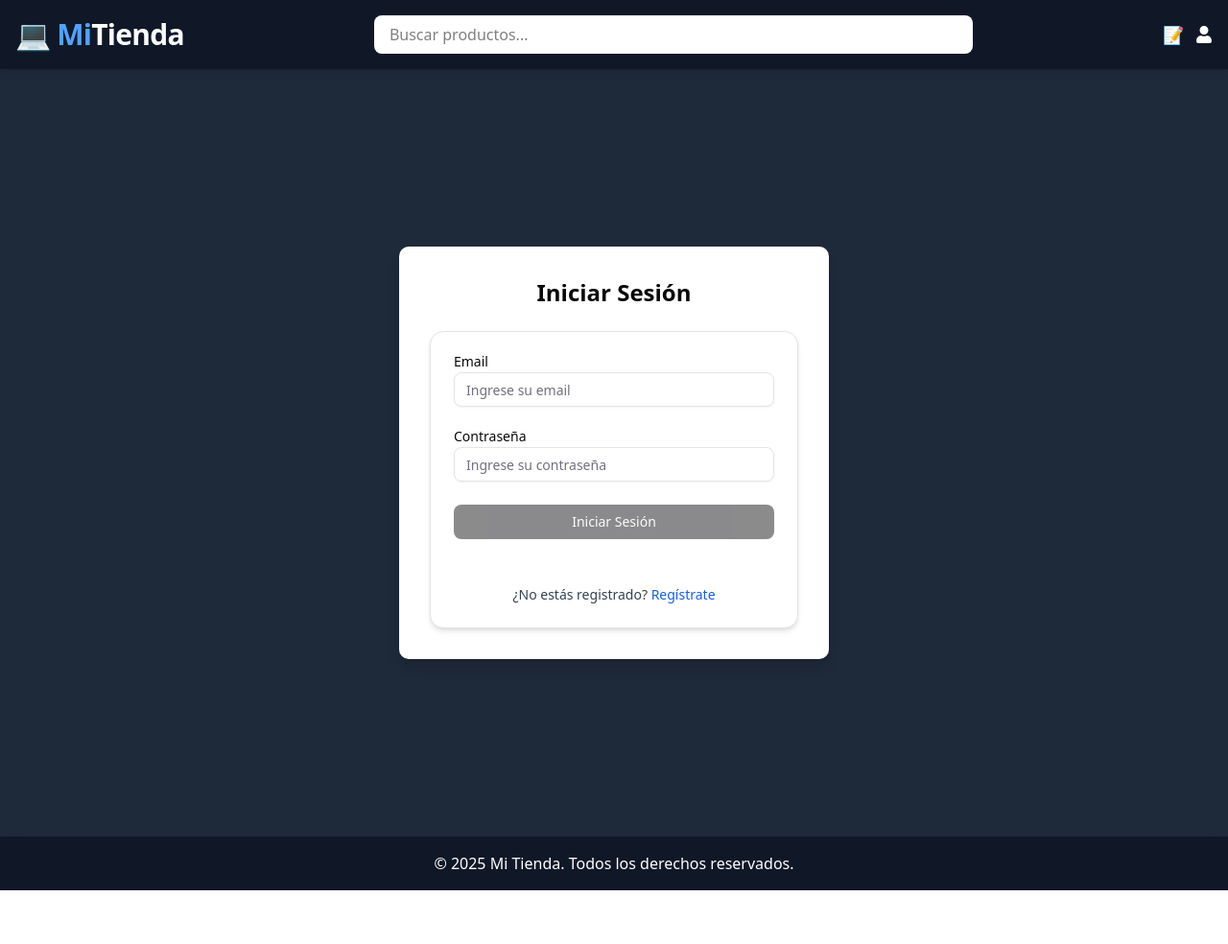
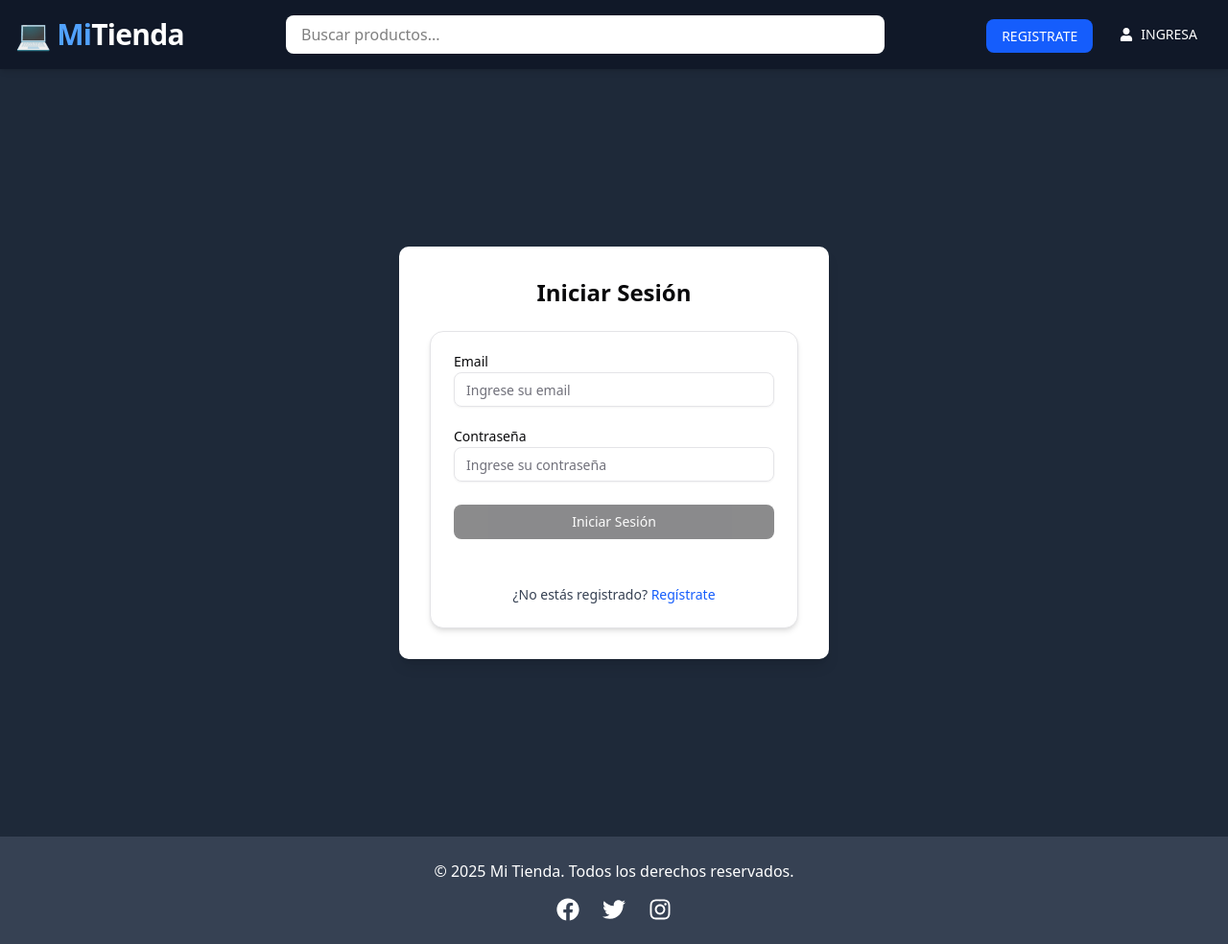
Before and after one commit to MacarenaAliberti-web/E-commerce, a Next.js app in the folder front/: page /login in a window 1280 px wide. Shown: the whole page at 96% size. Before the commit the page ends 928 px from the top, so only its background shows below. Built offline with nearby package versions, Linux system fonts and the light colour scheme; no server answers.

Commit message:
Refine navbar styling and modals, enhance UX

```diff
--- a/front/src/app/cart/page.tsx
+++ b/front/src/app/cart/page.tsx
@@ -156,8 +156,8 @@ export default function Cart() {
 
       {/* Modal de confirmación */}
       {showModal && (
-        <div className="fixed inset-0 z-50 flex items-center justify-center bg-black bg-opacity-50">
-          <div className="bg-white rounded-lg p-6 shadow-xl text-center max-w-sm">
+  <div className="fixed z-50 flex items-center justify-center inset-0">
+    <div className="bg-white rounded-lg p-6 shadow-xl text-center max-w-xs relative z-10"> {/* Modal centrado */}
       <h2 className="text-lg font-semibold mb-4 text-black">
         ¿Estás seguro que deseas eliminar este producto del carrito?
       </h2>
--- a/front/src/app/page.tsx
+++ b/front/src/app/page.tsx
@@ -6,6 +6,7 @@ import Card from "@/components/Card";
 import Carousel from "@/components/Carousel";
 import { getProducts } from "@/services/products";
 import { IProduct } from "@/types/product";
+import Link from "next/link";
 
 export default function Home() {
   const searchParams = useSearchParams();
@@ -36,11 +37,24 @@ export default function Home() {
       {loading ? (
         <p className="text-white text-center">Cargando productos...</p>
       ) : filteredProducts.length > 0 ? (
+         <>
         <div className="flex flex-wrap justify-center gap-6">
           {filteredProducts.map((producto) => (
             <Card key={producto.id} producto={producto} />
           ))}
         </div>
+
+             {/* Botón para ver todos los productos */}
+          <div className="mt-10 flex justify-center">
+            <Link
+              href="/products"
+              className="bg-blue-600 hover:bg-blue-700 text-white font-semibold py-2 px-4 rounded transition duration-300"
+            >
+              Ver todos los productos
+            </Link>
+          </div>
+        </>
+
       ) : (
         <p className="text-white text-center mt-4">No se encontraron productos.</p>
       )}
--- a/front/src/components/Footer.tsx
+++ b/front/src/components/Footer.tsx
@@ -1,7 +1,24 @@
+import { FaFacebook, FaTwitter, FaInstagram } from 'react-icons/fa';
+
 export default function Footer() {
   return (
-    <footer className="bg-gray-900 text-white text-center p-4 mt-auto shadow-lg">
-      <p>© 2025 Mi Tienda. Todos los derechos reservados.</p>
+    <footer className="bg-gray-700 text-white text-center p-6 mt-auto shadow-lg">
+      <div className="container mx-auto">
+        <p className="text-sm md:text-base font-light">
+          © 2025 Mi Tienda. Todos los derechos reservados.
+        </p>
+        <div className="mt-4 flex justify-center space-x-6">
+          <a href="#facebook" className="text-white hover:text-gray-400 transition-colors duration-300">
+            <FaFacebook size={24} />
+          </a>
+          <a href="#twitter" className="text-white hover:text-gray-400 transition-colors duration-300">
+            <FaTwitter size={24} />
+          </a>
+          <a href="#instagram" className="text-white hover:text-gray-400 transition-colors duration-300">
+            <FaInstagram size={24} />
+          </a>
+        </div>
+      </div>
     </footer>
   );
 }
--- a/front/src/components/Navbar.tsx
+++ b/front/src/components/Navbar.tsx
@@ -2,7 +2,8 @@
 import React, { useState } from "react";
 import Link from "next/link";
 import { useRouter } from "next/navigation";
-import { FaUser, FaShoppingCart, FaHome, FaPowerOff } from "react-icons/fa";
+import { FaUser, FaShoppingCart, FaHome } from "react-icons/fa";
+import { FiLogOut } from "react-icons/fi"; // Nuevo ícono para logout
 import store from "@/store/index";
 import useHasHydrated from "@/hooks/useHasHydrated";
 
@@ -53,48 +54,62 @@ export default function Navbar() {
           <div className="flex items-center gap-3 text-lg relative">
             {!token ? (
              <>
-                <Link href="/register" className="hover:text-gray-300">
-                  📝
+  <Link href="/register" title="Crear una cuenta">
+    <span className="bg-blue-600 text-white px-4 py-2 rounded-md hover:bg-blue-900 transition transform hover:scale-105 cursor-pointer text-sm font-medium">
+      REGISTRATE
+    </span>
   </Link>
-                <Link href="/login" className="hover:text-gray-300">
+
+  <Link href="/login" title="Ingresar a tu cuenta">
+    <span className="flex items-center gap-2 text-white px-4 py-2 rounded-md hover:bg-gray-800 transition transform hover:scale-105 cursor-pointer text-sm font-medium">
       <FaUser />
+      INGRESA
+    </span>
   </Link>
 </>
+
             ) : (
             <>
-                <Link
-                  href="/"
-                  className="bg-blue-600 hover:bg-blue-500 text-white p-2 rounded-md transition"
+  <button
+    title="Home"
+    onClick={() => router.push("/")}
+    className="text-white text-xl p-2 rounded-md transition transform hover:scale-110 cursor-pointer"
   >
     <FaHome />
-                </Link>
+  </button>
 
-                <Link
-                  href="/dashboard"
-                  className="bg-blue-600 hover:bg-blue-500 text-white p-2 rounded-md transition"
+  <button
+    title="Perfil"
+    onClick={() => router.push("/dashboard")}
+    className="text-white text-xl p-2 rounded-md transition transform hover:scale-110 cursor-pointer"
   >
     <FaUser />
-                </Link>
+  </button>
 
-                <Link
-                  href="/cart"
-                  className="relative bg-blue-600 hover:bg-blue-500 text-white p-2 rounded-md transition"
+  <div className="relative">
+    <button
+      title="Carrito"
+      onClick={() => router.push("/cart")}
+      className="text-white text-xl p-2 rounded-md transition transform hover:scale-110 cursor-pointer"
     >
       <FaShoppingCart />
+    </button>
     {cart.length > 0 && (
       <span className="absolute -top-2 -right-2 bg-red-600 text-white text-xs font-bold px-1.5 py-0.5 rounded-full">
         {cart.length}
       </span>
     )}
-                </Link>
+  </div>
 
   <button
     onClick={() => setShowLogoutModal(true)}
-                  className="bg-red-600 hover:bg-red-500 text-white p-2 rounded-md transition"
+    title="Cerrar sesión"
+    className="text-white text-xl p-2 rounded-md bg-red-600 hover:bg-red-500 transition transform hover:scale-110 cursor-pointer"
   >
-                  <FaPowerOff />
+    <FiLogOut />
   </button>
 </>
+
             )}
           </div>
         </div>
@@ -102,7 +117,7 @@ export default function Navbar() {
 
       {/* Modal de confirmación */}
       {showLogoutModal && (
-        <div className="fixed inset-0 z-50 flex items-center justify-center bg-black bg-opacity-50">
+        <div className="fixed inset-0 z-50 flex items-center justify-center">
           <div className="bg-white rounded-lg p-6 shadow-xl text-center max-w-sm">
             <h2 className="text-lg font-semibold mb-4">
               ¿Estás seguro que querés cerrar sesión?
@@ -116,7 +131,7 @@ export default function Navbar() {
               </button>
               <button
                 onClick={confirmLogout}
-                className="px-4 py-2 bg-red-600 text-white hover:bg-red-700 rounded"
+                className="px-2 py-2 bg-red-600 text-white hover:bg-red-700 rounded"
               >
                 Sí, cerrar sesión
               </button>
```
Lines whose indentation alone changed are shown as unchanged.
